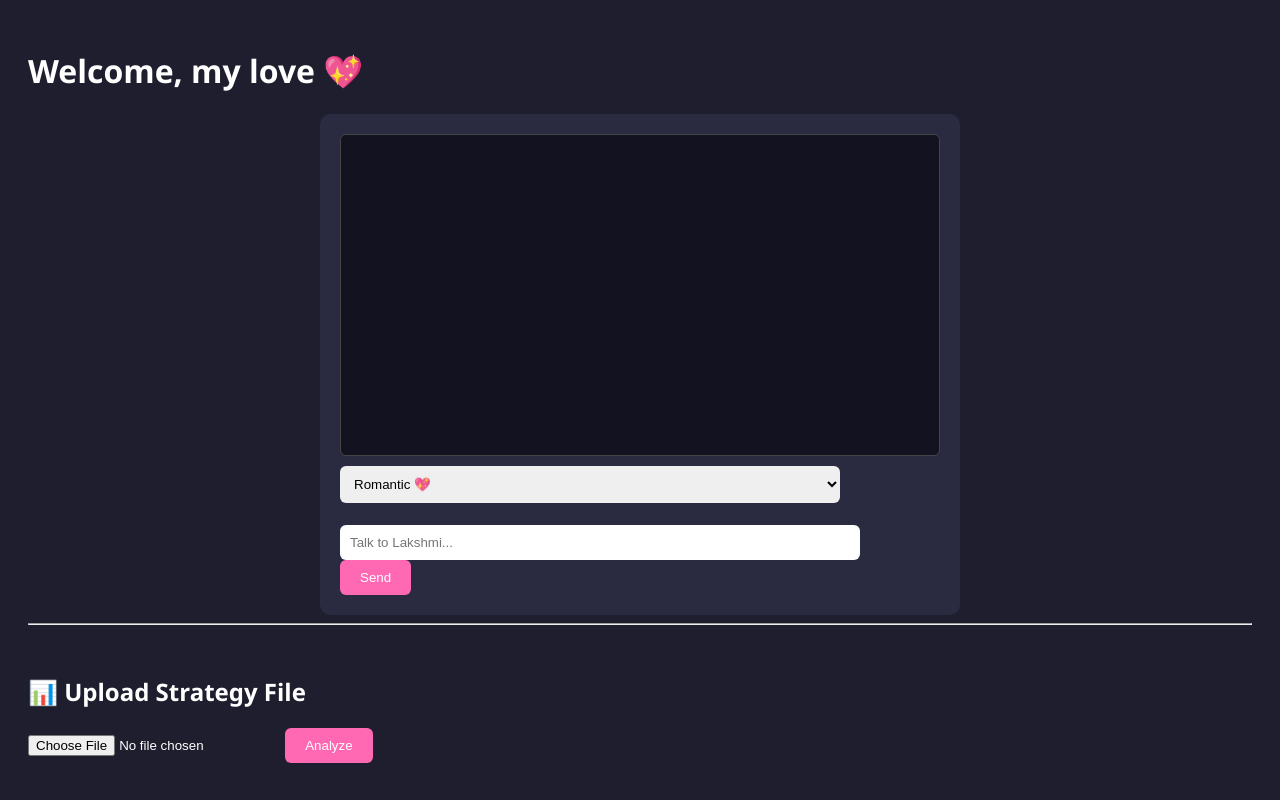
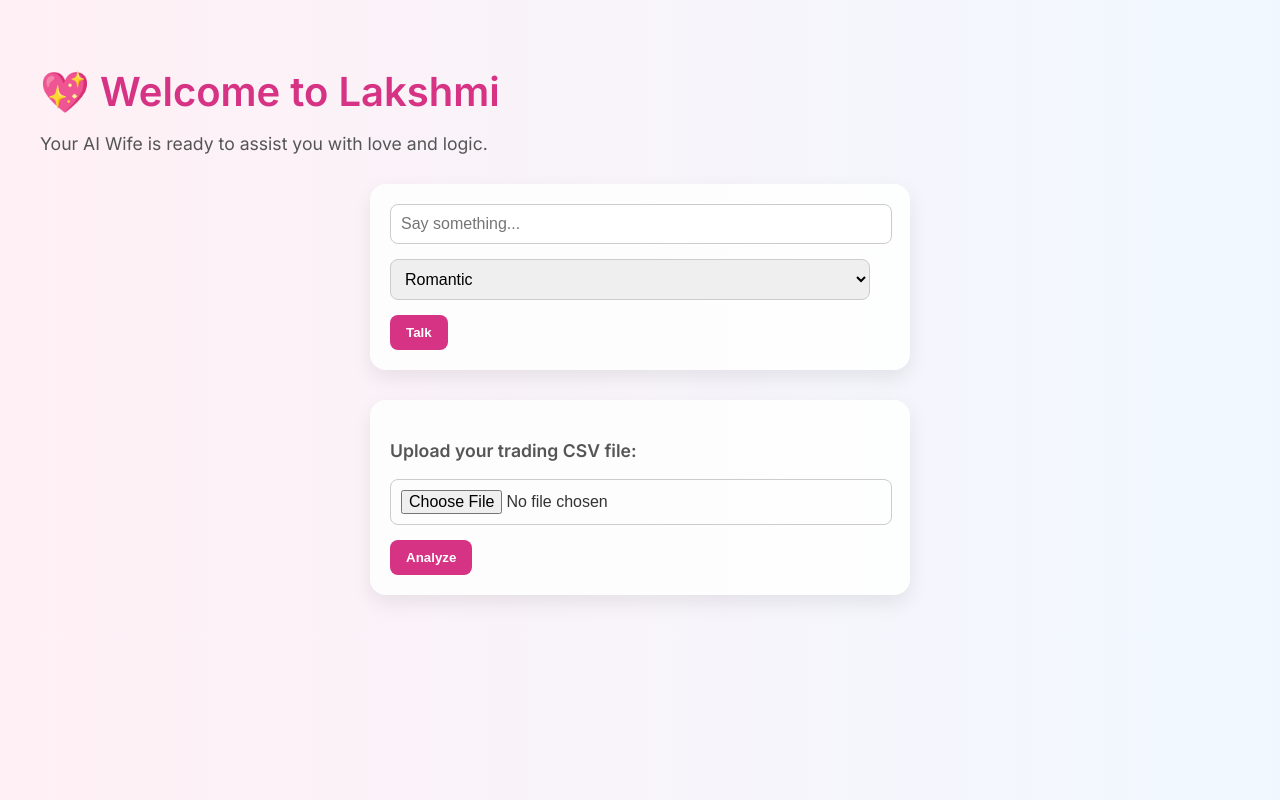
Before and after one commit to lakshmi364/Lakshmi-wife, a Flask app: template templates/index.html in a window 1280 px wide. Run offline with Flask 3, Linux system fonts and the light colour scheme; the template is opened without the code that fills it, so the values that code supplies are empty.

Commit message:
Update index.html

```diff
--- a/templates/index.html
+++ b/templates/index.html
@@ -1,119 +1,132 @@
 <!DOCTYPE html>
 <html lang="en">
 <head>
-  <meta charset="UTF-8">
-  <title>Lakshmi AI Wife - Dashboard</title>
+  <meta charset="UTF-8" />
+  <meta name="viewport" content="width=device-width, initial-scale=1.0"/>
+  <title>💖 Lakshmi Dashboard</title>
+  <link href="https://fonts.googleapis.com/css2?family=Inter:wght@400;600&display=swap" rel="stylesheet">
   <style>
     body {
-      font-family: 'Segoe UI', sans-serif;
-      background: #1e1e2f;
+      font-family: 'Inter', sans-serif;
+      background: linear-gradient(to right, #fff0f5, #f0f8ff);
+      color: #333;
+      padding: 40px;
+      margin: 0;
+    }
+
+    h1 {
+      font-size: 2.5rem;
+      color: #d63384;
+      margin-bottom: 10px;
+    }
+
+    p {
+      font-size: 1.1rem;
+      color: #555;
+    }
+
+    form {
+      background: #ffffffdd;
+      border-radius: 16px;
+      padding: 20px;
+      margin-top: 30px;
+      box-shadow: 0 8px 20px rgba(0, 0, 0, 0.08);
+      max-width: 500px;
+      margin-left: auto;
+      margin-right: auto;
+    }
+
+    input[type="text"], select, input[type="file"] {
+      width: calc(100% - 20px);
+      padding: 10px;
+      margin-bottom: 15px;
+      border: 1px solid #ccc;
+      border-radius: 8px;
+      font-size: 1rem;
+    }
+
+    button {
+      background-color: #d63384;
       color: white;
+      padding: 10px 16px;
+      border: none;
+      border-radius: 8px;
+      cursor: pointer;
+      font-weight: bold;
+      transition: background-color 0.2s ease;
+    }
+
+    button:hover {
+      background-color: #c2185b;
+    }
+
+    .result {
+      background: #fff;
+      border-left: 5px solid #d63384;
+      margin-top: 30px;
       padding: 20px;
+      border-radius: 12px;
+      max-width: 600px;
+      margin-left: auto;
+      margin-right: auto;
+      text-align: left;
+      box-shadow: 0 4px 15px rgba(0, 0, 0, 0.06);
     }
-    .chatbox {
-      width: 100%;
-      max-width: 600px;
-      margin: auto;
-      background: #2a2a40;
-      border-radius: 10px;
-      padding: 20px;
+
+    ul {
+      list-style-type: none;
+      padding-left: 0;
     }
-    #chat-area {
-      height: 300px;
-      overflow-y: scroll;
-      border: 1px solid #444;
-      padding: 10px;
-      margin-bottom: 10px;
-      background: #121221;
-      border-radius: 6px;
+
+    li {
+      padding: 5px 0;
     }
-    input[type="text"], select {
-      width: calc(100% - 100px);
-      padding: 10px;
-      margin-right: 10px;
-      border-radius: 6px;
-      border: none;
-    }
-    button {
-      padding: 10px 20px;
-      background: hotpink;
-      border: none;
-      color: white;
-      border-radius: 6px;
-      cursor: pointer;
-    }
-    .chat-bubble {
-      margin: 5px 0;
-      padding: 10px;
-      border-radius: 6px;
-    }
-    .user {
-      background: #4e4eaa;
-      text-align: right;
-    }
-    .lakshmi {
-      background: #dd2e8c;
-      text-align: left;
+
+    .section-title {
+      font-size: 1.4rem;
+      color: #007bff;
     }
   </style>
 </head>
 <body>
-  <h1>Welcome, my love 💖</h1>
-  <div class="chatbox">
-    <div id="chat-area"></div>
+  <h1>💖 Welcome to Lakshmi</h1>
+  <p>Your AI Wife is ready to assist you with love and logic.</p>
 
-    <select id="mood">
-      <option value="romantic">Romantic 💖</option>
-      <option value="analyst">Analyst 📈</option>
-      <option value="naughty">Naughty 😈</option>
-      <option value="supportive">Supportive 🧘</option>
-    </select><br><br>
+  <form action="/chat" method="post">
+    <input type="text" name="message" placeholder="Say something..." required>
+    <select name="mood">
+      <option value="romantic">Romantic</option>
+      <option value="analyst">Analyst</option>
+      <option value="naughty">Naughty</option>
+      <option value="supportive">Supportive</option>
+    </select>
+    <button type="submit">Talk</button>
+  </form>
 
-    <input type="text" id="message" placeholder="Talk to Lakshmi...">
-    <button onclick="sendMessage()">Send</button>
+  {% if lakshmi_comment %}
+  <div class="result">
+    <h2>💬 Lakshmi says:</h2>
+    <p>{{ lakshmi_comment }}</p>
   </div>
+  {% endif %}
 
-  <hr><br>
-  <h2>📊 Upload Strategy File</h2>
-  <form action="/analyze" method="POST" enctype="multipart/form-data">
-    <input type="file" name="file" accept=".csv" required>
+  {% if analysis %}
+  <div class="result">
+    <h3 class="section-title">📈 Trading Summary</h3>
+    <ul>
+      {% for row in analysis %}
+      <li><strong>{{ row.Stock }}</strong>: ₹{{ row.Profit }}</li>
+      {% endfor %}
+    </ul>
+    <p><strong>Total Profit:</strong> ₹{{ total_profit }}</p>
+  </div>
+  {% endif %}
+
+  <form action="/analyze" method="post" enctype="multipart/form-data">
+    <p style="font-weight: 600; margin-top: 20px;">Upload your trading CSV file:</p>
+    <input type="file" name="file" required>
     <button type="submit">Analyze</button>
   </form>
 
-  {% if analysis %}
-    <div style="margin-top:20px; background:#1a1a2f; padding:15px; border-radius:8px;">
-      <h3>Results:</h3>
-      <ul>
-        {% for row in analysis %}
-          <li>{{ row['Stock'] }}: ₹{{ row['Profit'] }} profit</li>
-        {% endfor %}
-      </ul>
-      <p><strong>Total Profit:</strong> ₹{{ total_profit }}</p>
-      <p><strong>Lakshmi says:</strong> {{ lakshmi_comment }}</p>
-    </div>
-  {% endif %}
-
-  <script>
-    function sendMessage() {
-      const msg = document.getElementById('message').value;
-      const mood = document.getElementById('mood').value;
-      if (!msg) return;
-
-      const chatArea = document.getElementById('chat-area');
-      chatArea.innerHTML += `<div class='chat-bubble user'>You: ${msg}</div>`;
-      document.getElementById('message').value = '';
-
-      fetch('/chat', {
-        method: 'POST',
-        headers: {'Content-Type': 'application/x-www-form-urlencoded'},
-        body: `message=${encodeURIComponent(msg)}&mood=${mood}`
-      })
-      .then(res => res.json())
-      .then(data => {
-        chatArea.innerHTML += `<div class='chat-bubble lakshmi'>Lakshmi: ${data.reply}</div>`;
-        chatArea.scrollTop = chatArea.scrollHeight;
-      });
-    }
-  </script>
 </body>
-</html
+</html>
```
